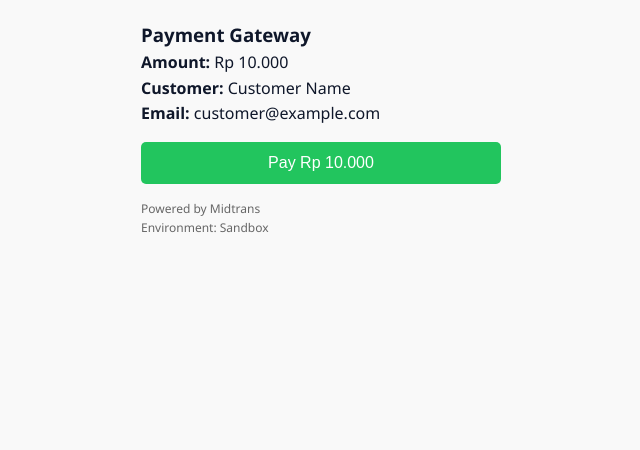
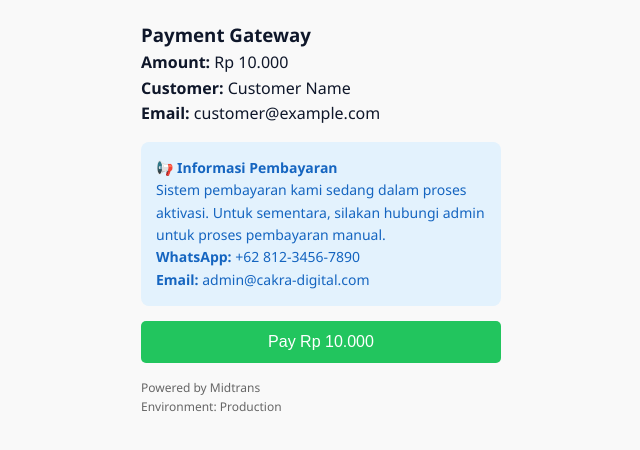
Before and after one commit to wirosableng218/cakra-digital-deploy, a React (Create React App) app in the folder client/: page /payment in a window 1280 px wide. Shown: the top 450 px of the page, without its empty margins (319-959 px from the left). Built offline with nearby package versions, Linux system fonts and the light colour scheme; no server answers.

Commit message:
Add professional payment notice for customers during activation period

```diff
--- a/client/src/components/PaymentComponent.js
+++ b/client/src/components/PaymentComponent.js
@@ -58,6 +58,20 @@ const PaymentComponent = ({ amount = 10000, customerData = {} }) => {
         <p><strong>Email:</strong> {defaultCustomer.email}</p>
       </div>
 
+      <div style={{
+        marginBottom: '15px',
+        padding: '15px',
+        backgroundColor: '#e3f2fd',
+        color: '#1565c0',
+        borderRadius: '8px',
+        fontSize: '14px'
+      }}>
+        <p><strong>📢 Informasi Pembayaran</strong></p>
+        <p>Sistem pembayaran kami sedang dalam proses aktivasi. Untuk sementara, silakan hubungi admin untuk proses pembayaran manual.</p>
+        <p><strong>WhatsApp:</strong> +62 812-3456-7890</p>
+        <p><strong>Email:</strong> admin@cakra-digital.com</p>
+      </div>
+
       {error && (
         <div style={{
           marginBottom: '15px',
@@ -89,7 +103,7 @@ const PaymentComponent = ({ amount = 10000, customerData = {} }) => {
 
       <div style={{ marginTop: '15px', fontSize: '12px', color: '#666' }}>
         <p>Powered by Midtrans</p>
-        <p>Environment: Sandbox</p>
+        <p>Environment: Production</p>
       </div>
     </div>
   );
```
